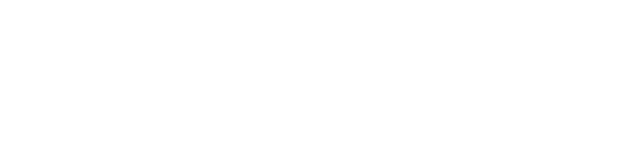
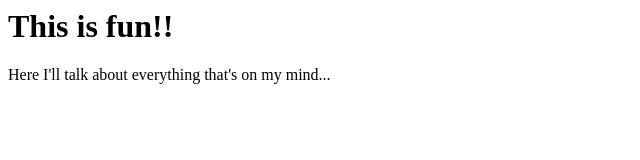
Before and after one commit to timsmith78/timsmith78.github.io, a plain HTML site: page index.html in a window 1280 px wide. Shown: the whole page, without its empty margins (0-640 px from the left). Drawn offline with Linux system fonts and the light colour scheme.

Commit message:
Update index.html

```diff
--- a/index.html
+++ b/index.html
@@ -2,4 +2,8 @@
   <head>
     <title>Tim's first webpage!</title>
   </head>
+  <body>
+    <h1>This is fun!!</h1>
+    <p>Here I'll talk about everything that's on my mind...</p>
+  </body>
 </html>
```
